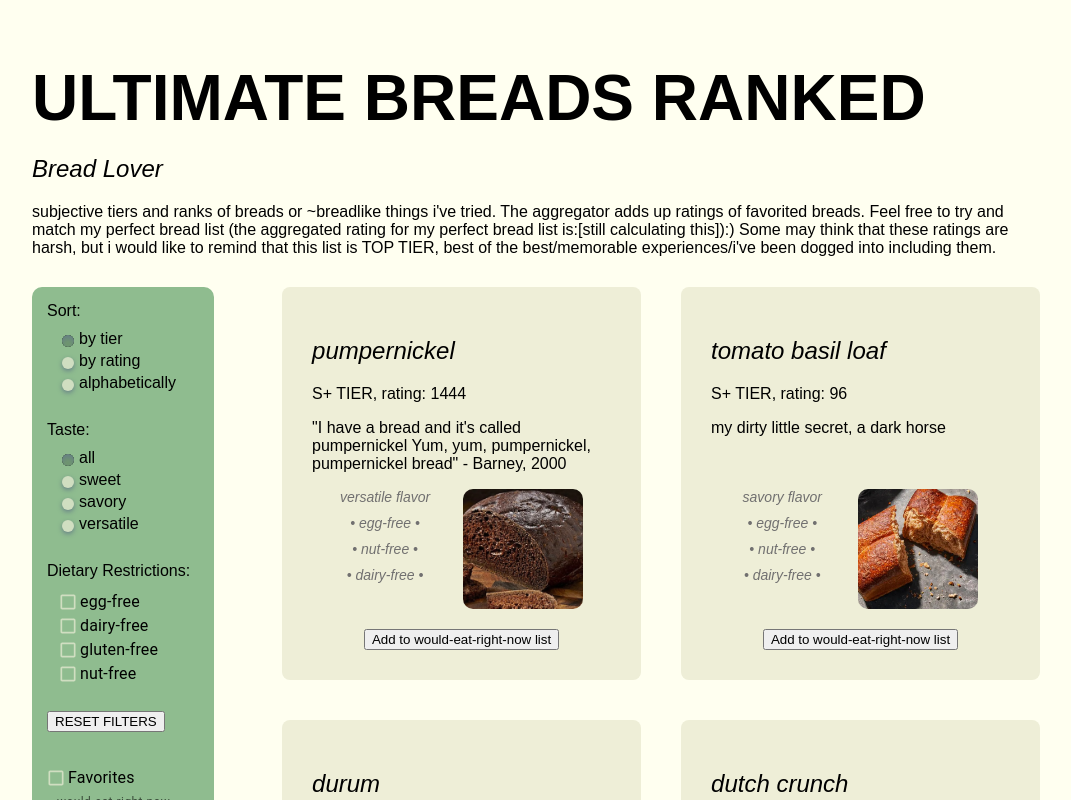
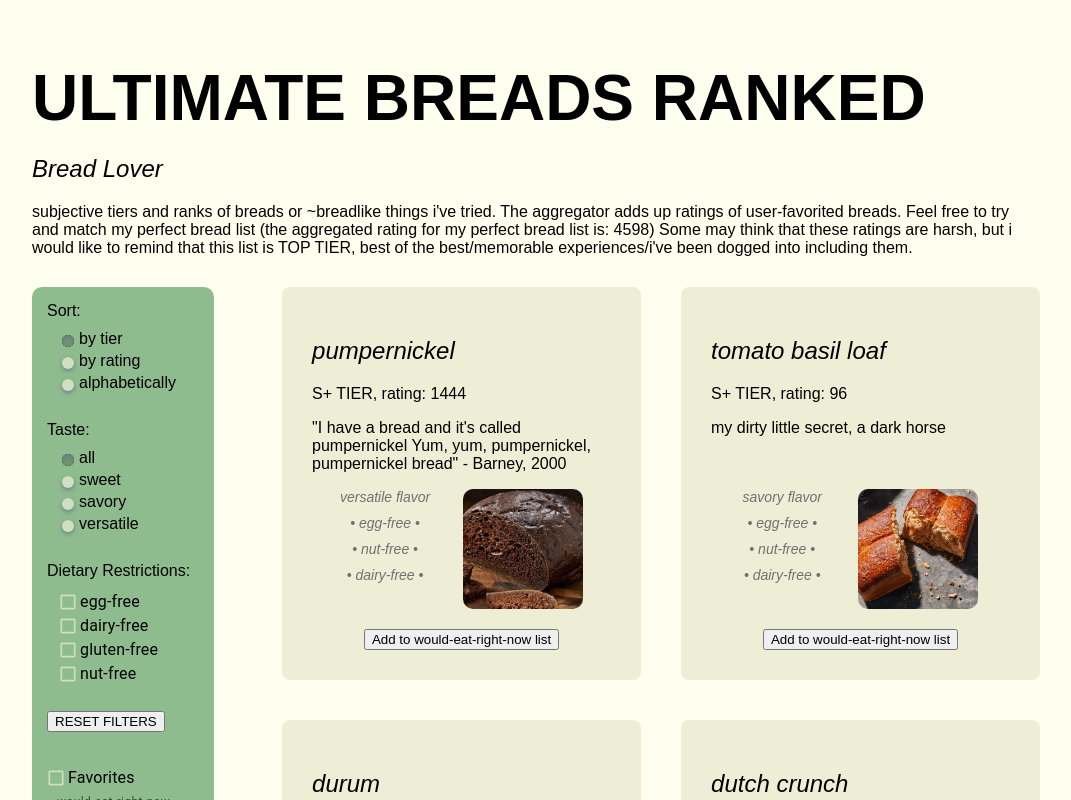
Before and after one commit to volatilepenguin222/development, a React (Create React App) app: page / in a window 1280 px wide. Shown: the top 800 px of the page, without its empty margins (104-1175 px from the left). Built offline with nearby package versions, Linux system fonts and the light colour scheme; the HTML template or start-up script is replaced by a standard one.

Commit message:
Add files via upload

```diff
--- a/src/App.js
+++ b/src/App.js
@@ -315,12 +315,12 @@ function App() {
           <h2>Bread Lover</h2>
           <div className="Description">
             subjective tiers and ranks of breads or ~breadlike things i've
-            tried. The aggregator adds up ratings of favorited breads. Feel free
-            to try and match my perfect bread list (the aggregated rating for my
-            perfect bread list is:[still calculating this]):) Some may think
-            that these ratings are harsh, but i would like to remind that this
-            list is TOP TIER, best of the best/memorable experiences/i've been
-            dogged into including them.
+            tried. The aggregator adds up ratings of user-favorited breads. Feel
+            free to try and match my perfect bread list (the aggregated rating
+            for my perfect bread list is: 4598) Some may think that these
+            ratings are harsh, but i would like to remind that this list is TOP
+            TIER, best of the best/memorable experiences/i've been dogged into
+            including them.
           </div>
         </div>
       </section>
```
